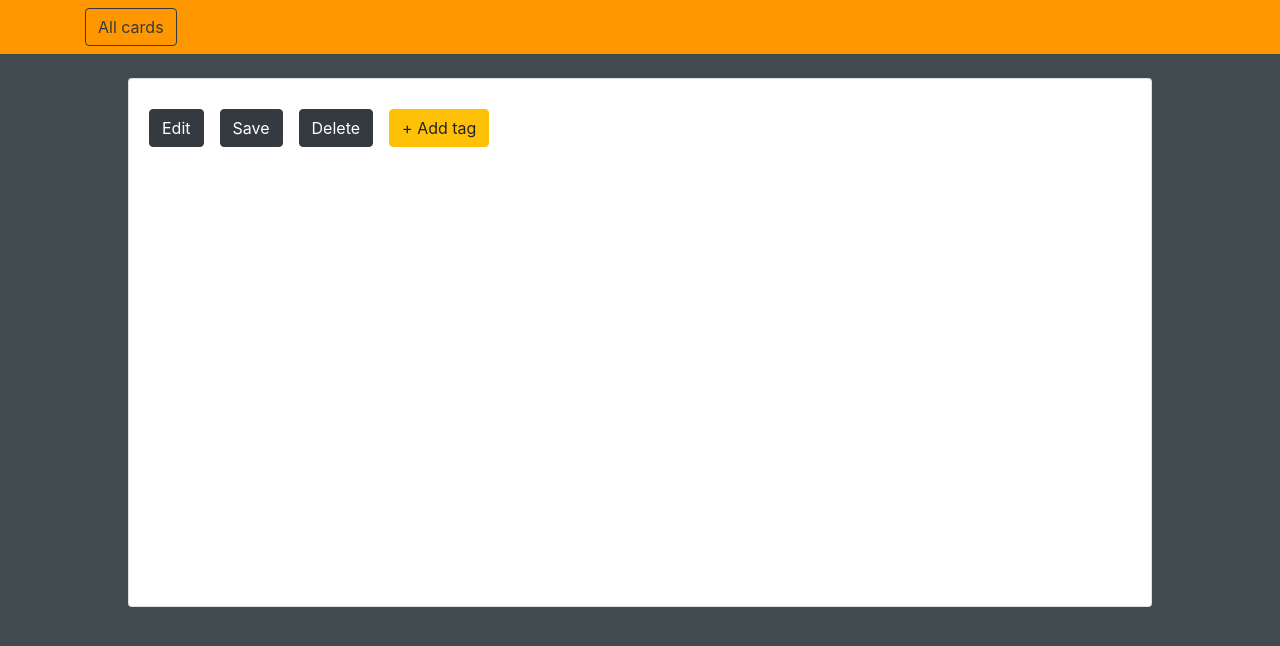
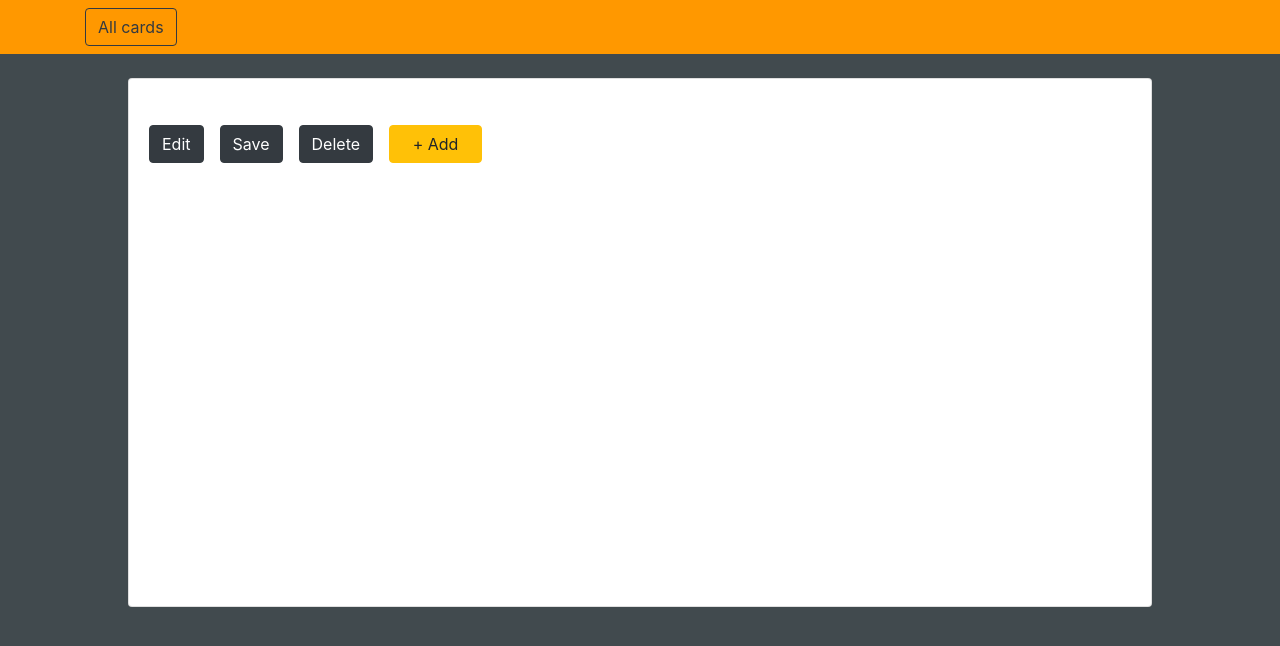
Before and after one commit to Voters25/Crads_client, a React (Create React App) app: page /card in a window 1280 px wide. Shown: the top 646 px of the page. Built offline with nearby package versions, Linux system fonts and the light colour scheme.

Commit message:
FIX tag button <CardEdit>

```diff
--- a/src/Components/Card/CardEdit.jsx
+++ b/src/Components/Card/CardEdit.jsx
@@ -84,7 +84,7 @@ export default class CardEdit extends React.Component {
                         {editMode ?
                             <Form enctype="multipart/form-data">
                                 <FormGroup>
-                                    <FormControl onChange={this.onChangeCardText} ref={this.newTextElement} value={this.props.cardText} aria-describedby></FormControl>
+                                    <FormControl className={classes.textForm} size="lg" htmlSize="2" as="textarea" rows="3"  onChange={this.onChangeCardText} ref={this.newTextElement} value={this.props.cardText} aria-describedby></FormControl>
                                 </FormGroup>
                             </Form>
                         :
@@ -93,25 +93,25 @@ export default class CardEdit extends React.Component {
                             </Card.Text>
                         }
                         {editMode &&
-                            <FormControl onChange={this.onChangeCardTag} ref={this.newTagElement} value={this.props.cardTag} aria-describedby></FormControl>
+                            <FormControl styles={{ background: '#ffc107', color: '#ffc107' }} onChange={this.onChangeCardTag} ref={this.newTagElement} value={this.props.cardTag} aria-describedby></FormControl>
                         }
 
 
 
-                        <Button onClick={this.editCard} className="mr-3" variant="dark">Edit</Button>
+                        <Button onClick={this.editCard} className="mr-3 mt-3" variant="dark">Edit</Button>
 
                         {thisCreatePage ?
-                            <Button onClick={this.saveNewCard} className="mr-3" variant="dark">Save</Button>
+                            <Button onClick={this.saveNewCard} className="mr-3 mt-3" variant="dark">Save</Button>
                         :
-                            <Button onClick={this.saveCard} className="mr-3" variant="dark">Save</Button>
+                            <Button onClick={this.saveCard} className="mr-3 mt-3" variant="dark">Save</Button>
                         }
                         {thisCreatePage ?
-                            <Button onClick={this.deleteNewCard} className="mr-3" variant="dark">Delete</Button>
+                            <Button onClick={this.deleteNewCard} className="mr-3 mt-3" variant="dark">Delete</Button>
                         :
-                            <Button onClick={this.deleteCard} className="mr-3" variant="dark">Delete</Button>
+                            <Button onClick={this.deleteCard} className="mr-3 mt-3" variant="dark">Delete</Button>
                         }
                         {!editMode ?
-                            <Button onClick={this.editCard} className="mr-3" variant="warning">{cardTag || cardTag == !undefined ? 'Tag: ' + cardTag : '+ Add tag'}</Button>
+                            <Button onClick={this.editCard} className={classes.button} variant="warning">{cardTag || cardTag == !undefined ? 'Tag: ' + cardTag : '+ Add tag'}</Button>
                             :
                             null
                         }
--- a/src/Components/Card/CardEdit.module.css
+++ b/src/Components/Card/CardEdit.module.css
@@ -2,3 +2,14 @@
     background: rgb(65, 74, 78);
     height: 94.5vh;
   }
+
+.button {
+
+  margin-right: 1rem;
+  margin-top: 1rem;
+  max-width: 93px;
+  height: 38px;
+  max-height: 38px;
+  overflow: hidden;
+
+}
--- a/src/Components/CardsList/TagElement/TagElement.jsx
+++ b/src/Components/CardsList/TagElement/TagElement.jsx
@@ -3,8 +3,6 @@ import { Button } from 'react-bootstrap';
 
 
 export const TagElement = (props) => {
-
-    console.log(props.tag);
 
     let getCardsWithTag = () => {
         let tag = props.tag;
```
